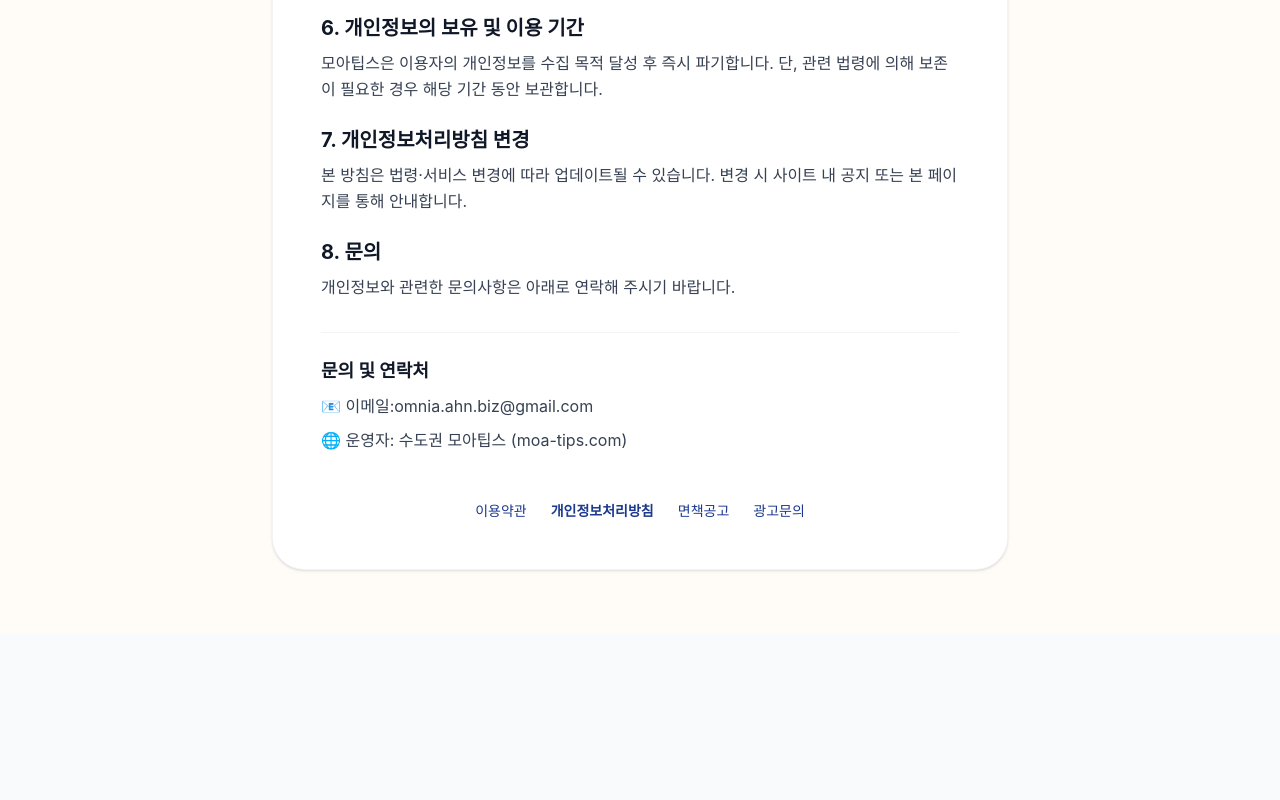
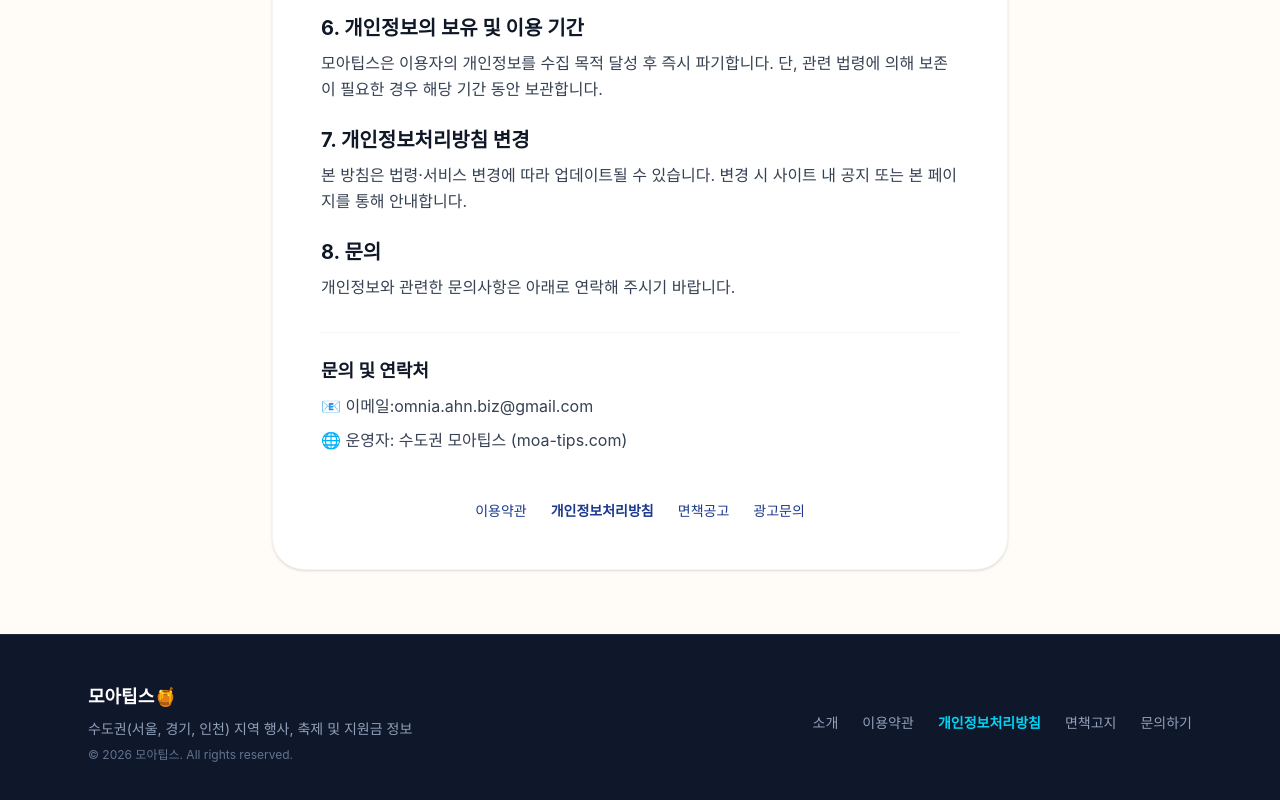
Before and after one commit to shomia-biz/vibe-local-info, a Next.js app: page /privacy in a window 1280 px wide. Shown: the part 1372-2172 px from the top of the page. Before the commit the page ends 2006 px from the top, so only its background shows below. Built offline with nearby package versions, Linux system fonts and the light colour scheme; a web font is replaced by a local one.

Commit message:
feat: initialize global layout, privacy page, and SEO configuration files

```diff
--- a/src/app/layout.tsx
+++ b/src/app/layout.tsx
@@ -115,6 +115,26 @@ export default function RootLayout({
           {children}
         </div>
 
+        {/* 하단 푸터 영역 */}
+        <footer className="bg-slate-900 text-slate-400 py-12 border-t border-slate-800 mt-auto">
+          <div className="max-w-6xl mx-auto px-4 sm:px-6">
+            <div className="flex flex-col md:flex-row justify-between items-center gap-6">
+              <div>
+                <p className="font-bold text-lg text-white mb-2">모아팁스🍯</p>
+                <p className="text-sm">수도권(서울, 경기, 인천) 지역 행사, 축제 및 지원금 정보</p>
+                <p className="text-xs text-slate-500 mt-2">© 2026 모아팁스. All rights reserved.</p>
+              </div>
+              <div className="flex flex-wrap gap-4 sm:gap-6 text-sm">
+                <Link href="/about" className="hover:text-white transition-colors">소개</Link>
+                <Link href="/terms" className="hover:text-white transition-colors">이용약관</Link>
+                <Link href="/privacy" className="hover:text-white font-semibold text-cyan-400 transition-colors">개인정보처리방침</Link>
+                <Link href="/disclaimer" className="hover:text-white transition-colors">면책고지</Link>
+                <Link href="/contact" className="hover:text-white transition-colors">문의하기</Link>
+              </div>
+            </div>
+          </div>
+        </footer>
+
         {/* 카카오톡 채널 추가 플로팅 버튼 */}
         <KakaoFloatingButton />
 
--- a/src/app/privacy/page.tsx
+++ b/src/app/privacy/page.tsx
@@ -19,7 +19,7 @@ export default function PrivacyPage() {
 
         <div className="bg-white p-8 sm:p-12 rounded-[2rem] shadow-sm border border-gray-100 text-gray-700 leading-relaxed">
           <p className="mb-4 text-gray-900  border-b border-gray-100 pb-4">
-            수도권 모아픽스(이하 "모아픽스" 또는 "사이트")은 이용자의 개인정보를 중요하게 생각하며, 「개인정보 보호법」 및 관련 법령에 따라 아래와 같이 개인정보처리방침을 수립·공개합니다.
+            수도권 모아팁스(이하 "모아팁스" 또는 "사이트")은 이용자의 개인정보를 중요하게 생각하며, 「개인정보 보호법」 및 관련 법령에 따라 아래와 같이 개인정보처리방침을 수립·공개합니다.
           </p>
 
           <h2 className="text-xl font-bold text-gray-900 mb-2">1. 수집하는 개인정보 항목</h2>
```
Also changed, not shown: public/ads.txt (added), 1 other file (tests, documents, lock files or other folders).
